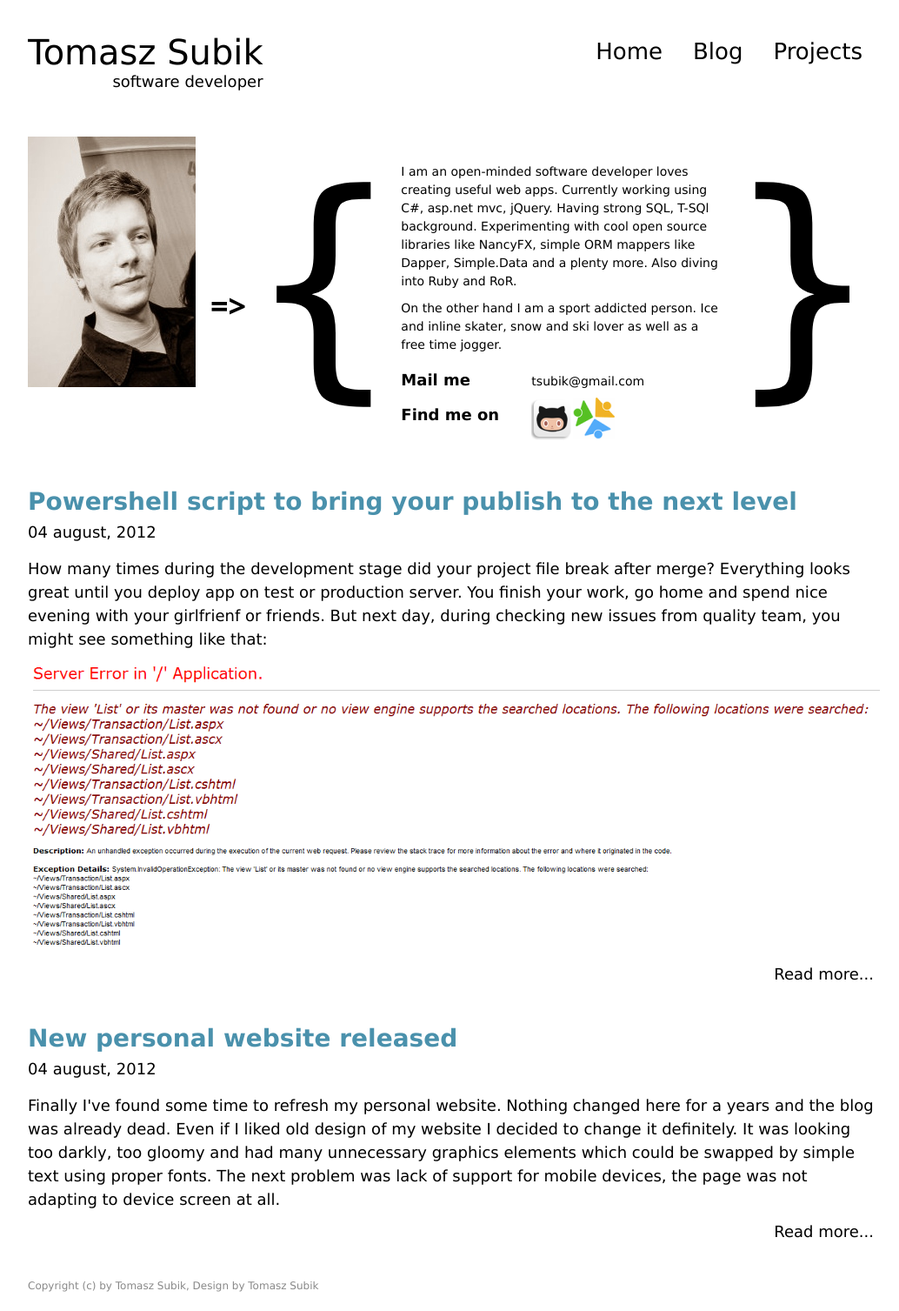
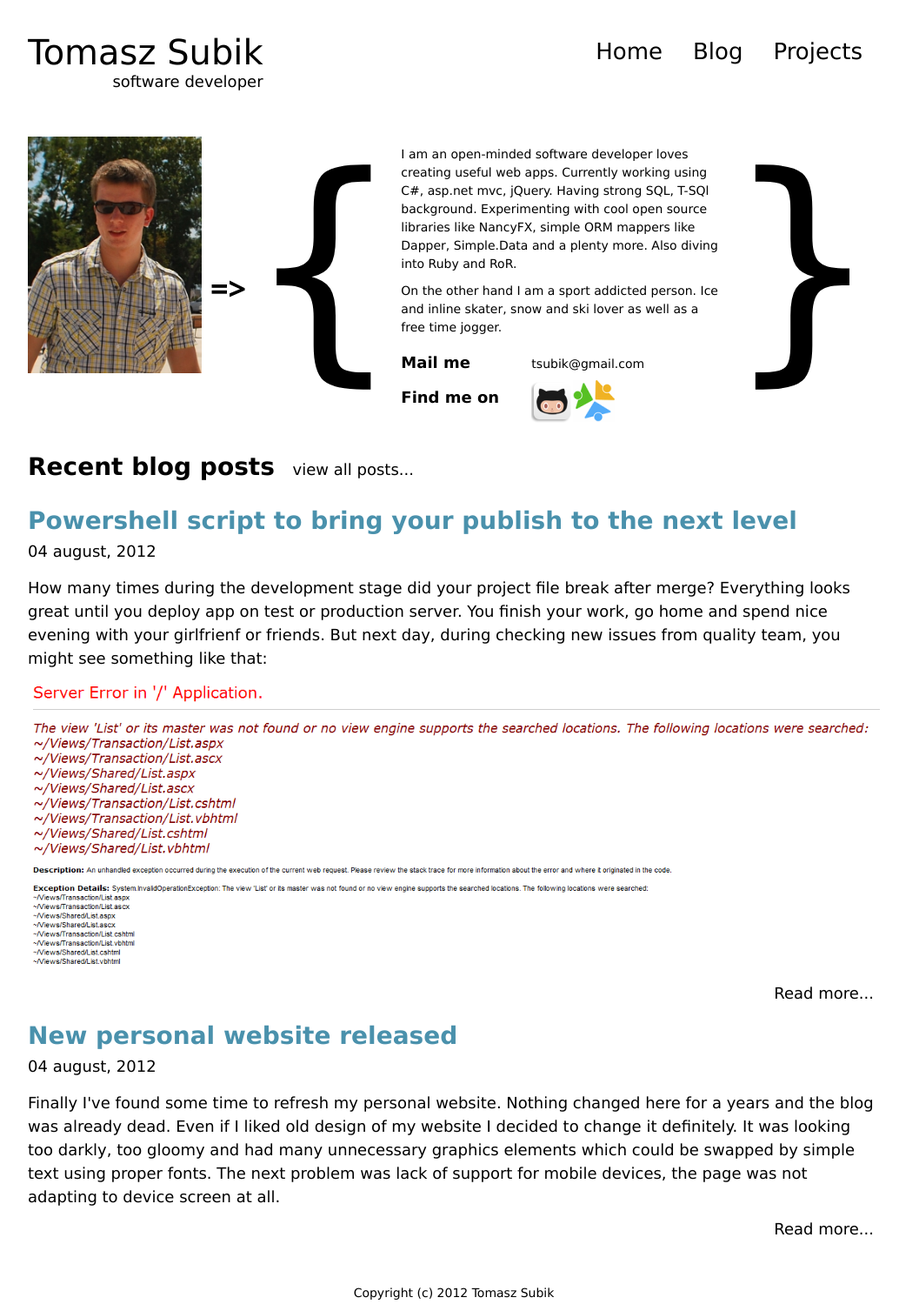
Before and after one commit to tsubik/tsubik, a Jekyll site: the page built from index.html, in a window 1280 px wide. Shown: the whole page at 87% size, without its empty margins (118-1152 px from the left). Built offline with Jekyll 4.4.1, drawn with Linux system fonts in a browser that asks for light colours.

Commit message:
image changed, some minor fixes

```diff
--- a/_layouts/layout.html
+++ b/_layouts/layout.html
@@ -6,6 +6,7 @@
     <title>{{ page.title }}</title>
     <link href="/css/reset.css" rel="stylesheet" type="text/css" />
     <link href="/css/Site.css" rel="stylesheet" type="text/css" />
+
     <!-- [if lt IE 9]>
         <script src="scripts/css3-mediaqueries.js"></script>
     <![endif]-->
@@ -31,7 +32,7 @@
         <div style="clear: both;">
         {{content}}
         <footer>
-            Copyright (c) by Tomasz Subik, Design by Tomasz Subik
+            Copyright (c) 2012 Tomasz Subik
         </footer>
         </div>
 
--- a/blog.html
+++ b/blog.html
@@ -1,6 +1,6 @@
 ---
 layout : layout
-title : Tomasz Subik Mega Master software/web developer ASP.NET MVC Developer
+title : Blog | Tomasz Subik software developer
 ---
 
 <div>
--- a/css/Site.css
+++ b/css/Site.css
@@ -12,7 +12,9 @@ body {
     padding: 0;
     color: #000000;
 }
-
+div.clear{
+    clear:both;
+}
 div#container
 {
     width: 980px;
@@ -38,7 +40,7 @@ a.nounderline
 
 /* header with navigation */
 
-header
+#container > header
 {
     overflow:hidden;
     margin-bottom: 50px;
@@ -94,10 +96,10 @@ nav ul li a:hover
 /* Copyright footer */
 footer
 {
-    font-size: 12px;
+    font-size: 14px;
     margin-top: 40px;
-    text-align: left;
-    color: #898989;
+    padding: 10px 0px 10px 0px;
+    text-align: center;
 }
 
 
@@ -112,7 +114,7 @@ footer
 
 #infoPhoto
 {
-    width: 210px;
+    width: 200px;
     float: left;
 }
 #infoContent
@@ -125,7 +127,7 @@ footer
 {
    margin-left: 210px;
     width: 770px;
-   margin-top: 30px;
+   margin-top: 10px;
 }
 #beginBracket
 {
@@ -173,6 +175,25 @@ p.mailme
 
 /* Blog posts */
 
+h1#recent-blog-posts
+{
+    font-size: 28px;
+    margin-top: 20px;
+    margin-bottom: 20px;
+    display: inline-block;
+}
+a.view-all-posts
+{
+    margin-left: 10px;
+    padding: 5px;
+}
+a.view-all-posts:hover
+{
+     color: #fff;
+    background-color: #4A91AC;
+}
+
+.blog-posts { margin-bottom: 15px;}
 .blog-posts article
 {
     clear: right;
@@ -278,6 +299,62 @@ p.mailme
     text-align: right;
 }
 
+/* CV  */
+div#cv{
+
+}
+div#cv div.cv-section
+{
+    clear: both;
+    margin-bottom: 20px;
+    overflow: hidden;
+}
+div#cv div.cv-section .title h1
+{
+    font-size: 24px;
+}
+
+div#cv div.cv-section .content .label
+{
+    width: 200px;
+    float: left;
+    clear: left;
+}
+div#cv div.cv-section .content .text
+{
+    float: left;
+    width: 700px;
+}
+h1.cv-position{
+    font-size: 20px;
+    color:#4A91AC;
+}
+span.cv-company{
+    font-size: 14px;
+}
+div.cv-skill
+{
+    float:left;
+    width: 310px;
+}
+
+
+[class^="icon-"], [class*=" icon-"]
+{
+    display: inline-block;
+    line-height: 16px;
+    width: 16px;
+    height: 16px;
+}
+i.icon-square-filled
+{
+    background: url('../images/square_filled.png');
+}
+i.icon-square-empty
+{
+    background: url('../images/square_empty.png');
+}
+
 /* Responsive web design media queries */
 @media screen and (max-width: 980px){
     div#container
--- a/index.html
+++ b/index.html
@@ -1,12 +1,12 @@
 ---
 layout : layout
-title : Tomasz Subik software/web developer ASP.NET MVC Developer
+title : Tomasz Subik software developer
 ---
 <div>
 
 <div id="two-column-wrap">
                 <section id="infoPhoto">
-            <img src="images/photo.jpg" />
+            <img src="images/ts3.jpg" />
         </section>
         <section id="infoContent">
             <section id="infoSection">
@@ -37,9 +37,11 @@ title : Tomasz Subik software/web developer ASP.NET MVC Developer
     </div>
 
     <div style="clear:both;"></div>
-
+    <h1 id="recent-blog-posts">
+        Recent blog posts
+    </h1>
+    <a href="/blog.html" class="view-all-posts">view all posts...</a>
 	{% for post in site.categories.post limit:2 %}
-
         <section class="blog-posts">
             <article>
                 <header class="post-header">
```
Also changed, not shown: _posts/blog/2012-08-04-new-personal-website-released.md (+1 -0 lines), _posts/blog/2012-08-04-powershell-script-to-bring-your-publish-to-the-next-level.md (+103 -1 lines), cv.html (added, +205 -0 lines), images/ja2.jpg (added), images/square_empty.png (added), images/square_filled.png (added), images/ts3.jpg (added).
